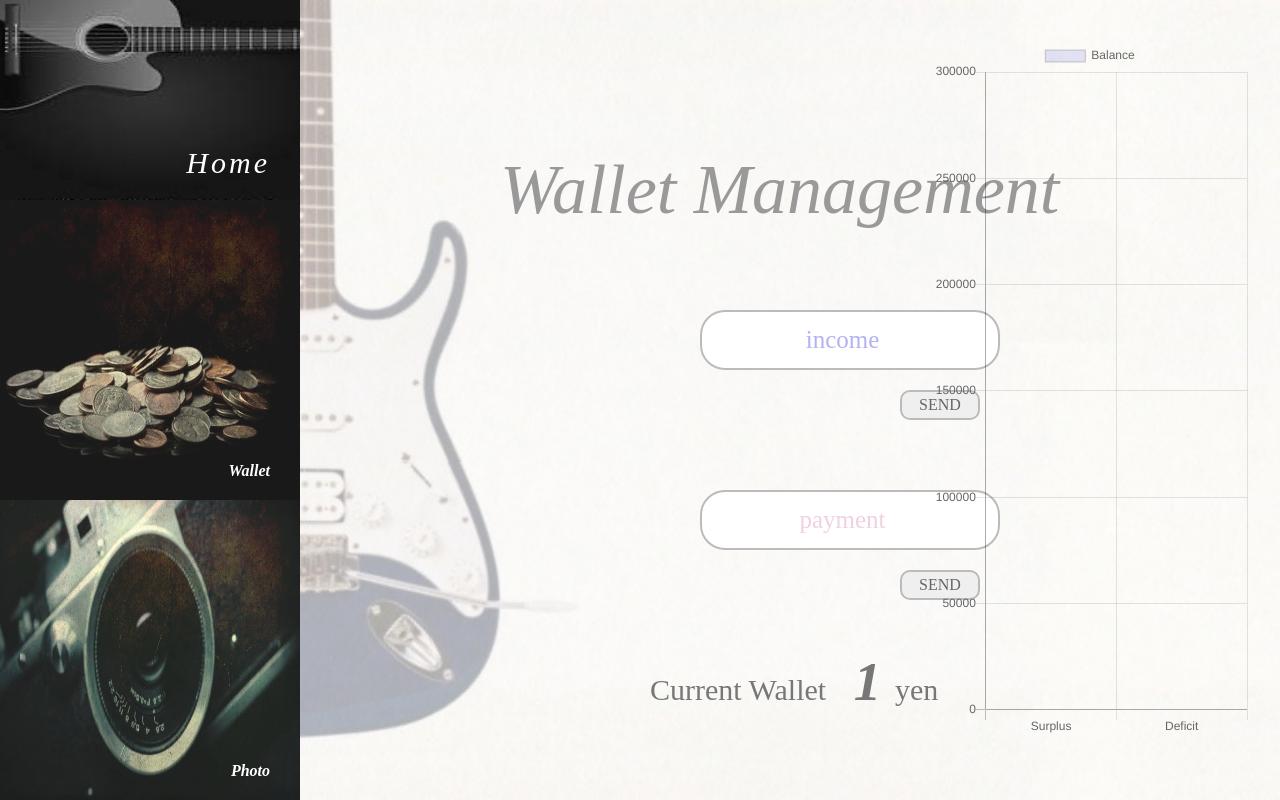
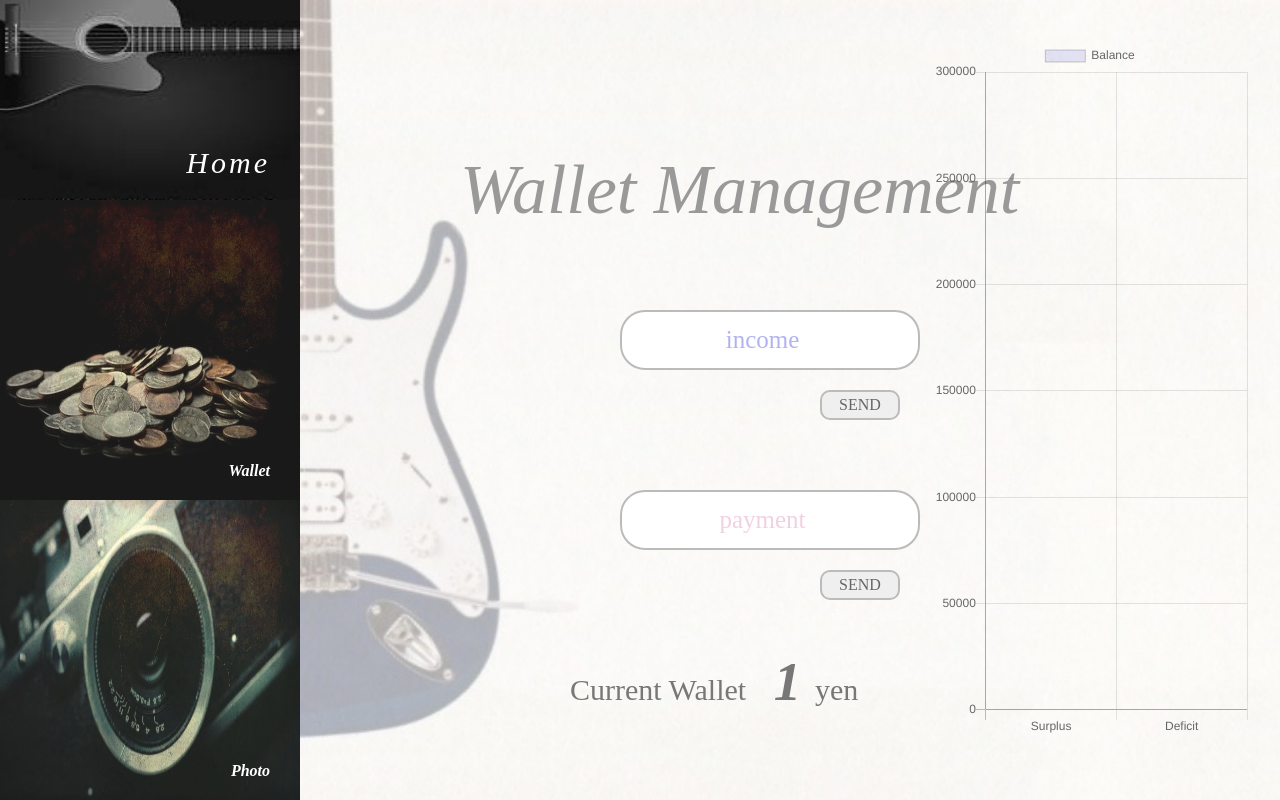
Before and after one commit to tsutomu3011/band-management_django, a Django app: page /wallet in a window 1280 px wide. Run offline with Django 3.2, Linux system fonts and the light colour scheme; tables that the repository leaves empty hold one stand-in row (values such as "Sample post"); some libraries are stand-ins or nearby versions.

```diff
--- a/static/top/css/wallet.css
+++ b/static/top/css/wallet.css
@@ -12,10 +12,10 @@
   font-style: italic;
   color: #999999;
   padding-top: 150px;
-  padding-left: 200px;
+  padding-left: 160px;
 }
 .wallet__form {
-  padding-left: 400px;
+  padding-left: 320px;
 }
 .wallet__form .income {
   color: #777777;
@@ -58,7 +58,7 @@
   margin-left: 200px;
 }
 .wallet .current__savings {
-  padding: 50px 0 0 350px;
+  padding: 50px 0 0 270px;
 }
 .wallet .current__savings p {
   font-size: 30px;
```
